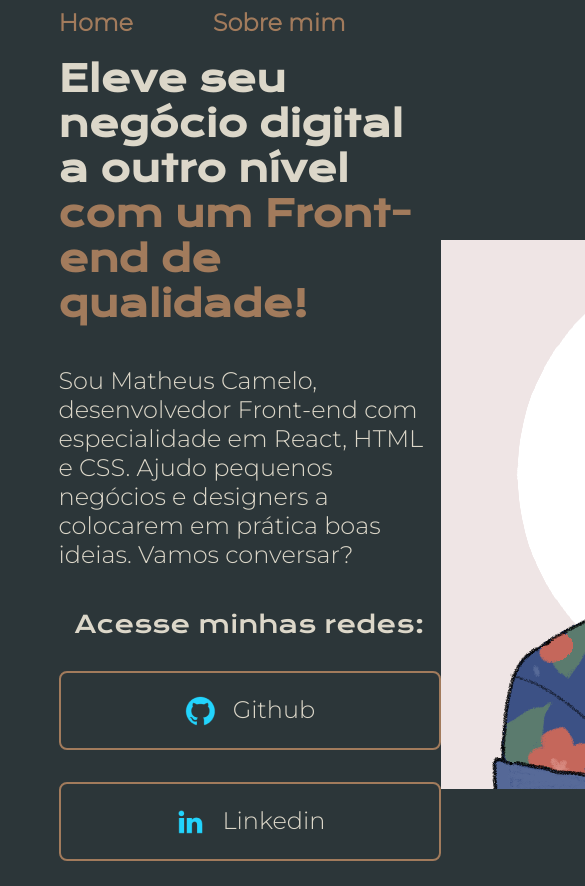
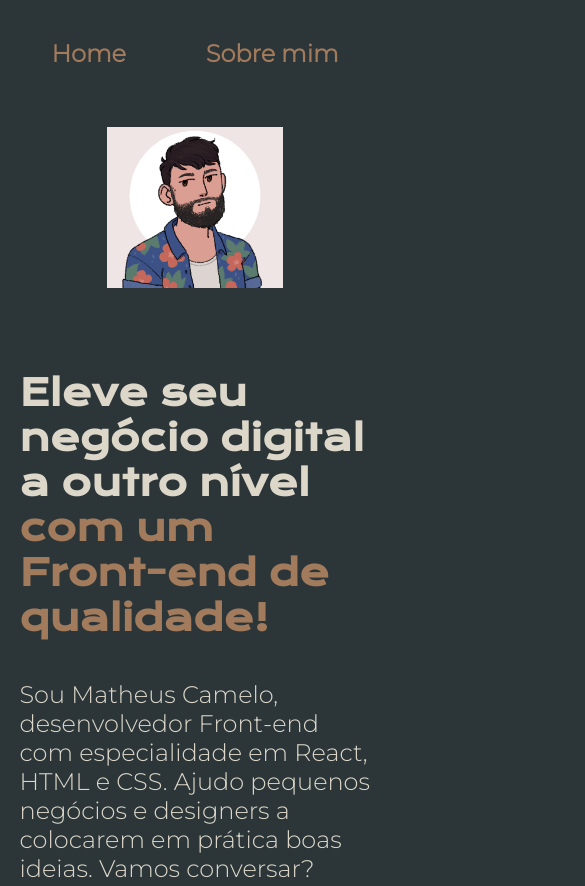
Before and after one commit to Matheus-Camelo/Site-Portfolio, a plain HTML site: page index.html in a window 390 px wide. Shown: the top 886 px of the page, 585 px wide, since content can reach past the window. Drawn offline with nearby package versions, Linux system fonts and the light colour scheme.

Commit message:
Improving responsiveness

```diff
--- a/index.html
+++ b/index.html
@@ -28,18 +28,18 @@
                     em prática boas ideias. Vamos conversar?</p>
                 <div class="apresentacao__links">
                     <h2 class="apresentacao__links__subtitulo">Acesse minhas redes:</h2>
-                    <a class="apresentacao__links__link" href="https://github.com/Matheus-Camelo">
+                    <a class="apresentacao__links__navegacao" href="https://github.com/Matheus-Camelo">
                         <img src="./assets/github.png" alt="">
                         Github</a>
-                    <a class="apresentacao__links__link" href="https://www.linkedin.com/in/mtcamelo/">
+                    <a class="apresentacao__links__navegacao" href="https://www.linkedin.com/in/mtcamelo/">
                         <img src="./assets/linkedin.png" alt="">
                         Linkedin</a>
-                    <a class="apresentacao__links__link" href="https://github.com/Matheus-Camelo">
+                    <a class="apresentacao__links__navegacao" href="https://github.com/Matheus-Camelo">
                         <img src="./assets/twitch.png" alt="">
                         Twitch</a>
                 </div>
             </section>
-            <img src="./assets/Character.PNG" alt="Personagem que representa uma pessoa.">
+            <img class="apresentacao__imagem" src="./assets/Character.PNG" alt="Personagem que representa uma pessoa.">
         </main>
         <footer class="rodape">
             <p>Desenvolvido por Matheus Camelo.</p>
--- a/styles/style.css
+++ b/styles/style.css
@@ -33,7 +33,7 @@
 
 .cabecalho__menu__link{
     font-family: var(--fonte-secundaria);
-    font-size: 24px;
+    font-size: 1.5rem;
     font-weight: 600;
     color: var(--cor-terciaria);;
     text-decoration: none;
@@ -48,10 +48,11 @@
     display: flex;
     align-items: center;
     justify-content: space-between;
+    gap: 82px;
 }
 
 .apresentacao__conteudo{
-    width: 615px;
+    width: 50%;
     display: flex;
     flex-direction: column;
     gap: 40px;
@@ -59,13 +60,13 @@
 }
 
 .apresentacao__conteudo__titulo{
-    font-size: 36px;
+    font-size: 2.25rem;
     font-family: var(--fonte-primaria);
 
 }
 
 .apresentacao__conteudo__texto{
-    font-size: 24px;
+    font-size: 1.5rem;
     font-family: var(--fonte-secundaria);
 
 }
@@ -81,18 +82,18 @@
 .apresentacao__links__subtitulo{
     font-family: var(--fonte-primaria);
     font-weight: 400;
-    font-size: 24px;
+    font-size: 1.5rem;
 }
 
-.apresentacao__links__link{
+.apresentacao__links__navegacao{
     display: flex;
     justify-content: center;
     gap: 16px;
     border: 2px solid var(--cor-terciaria);;
-    width: 378px;
+    width: 50%;
     text-align: center;
     border-radius: 8px;
-    font-size: 24px;
+    font-size: 1.5rem;
     padding: 21.5px 0;
     text-decoration: none;
     color: var(--cor-secundaria);;
@@ -103,12 +104,37 @@
     background-color: var(--cor-hover);
 }
 
+.apresentacao__imagem{
+    width: 50%;
+}
+
 .rodape{
     font-family: var(--fonte-secundaria);
-    font-size: 24px;
+    font-size: 1.5rem;
     text-align: center;
     font-weight: 400;
     padding: 24px;
     color: var(--cor-primaria);;
     background-color: var(--cor-terciaria);;
 }
+
+@media (max-width: 1200px) {
+    .cabecalho{
+        padding: 10%;
+    }
+
+    .cabecalho__menu{
+        justify-content: center;
+    }
+
+    .apresentacao{
+        flex-direction: column-reverse;
+        padding: 5%;
+    }
+
+    .apresentacao__conteudo{
+        width: auto;
+    }
+
+
+}
```
Also changed, not shown: about.html (+1 -1 lines).
